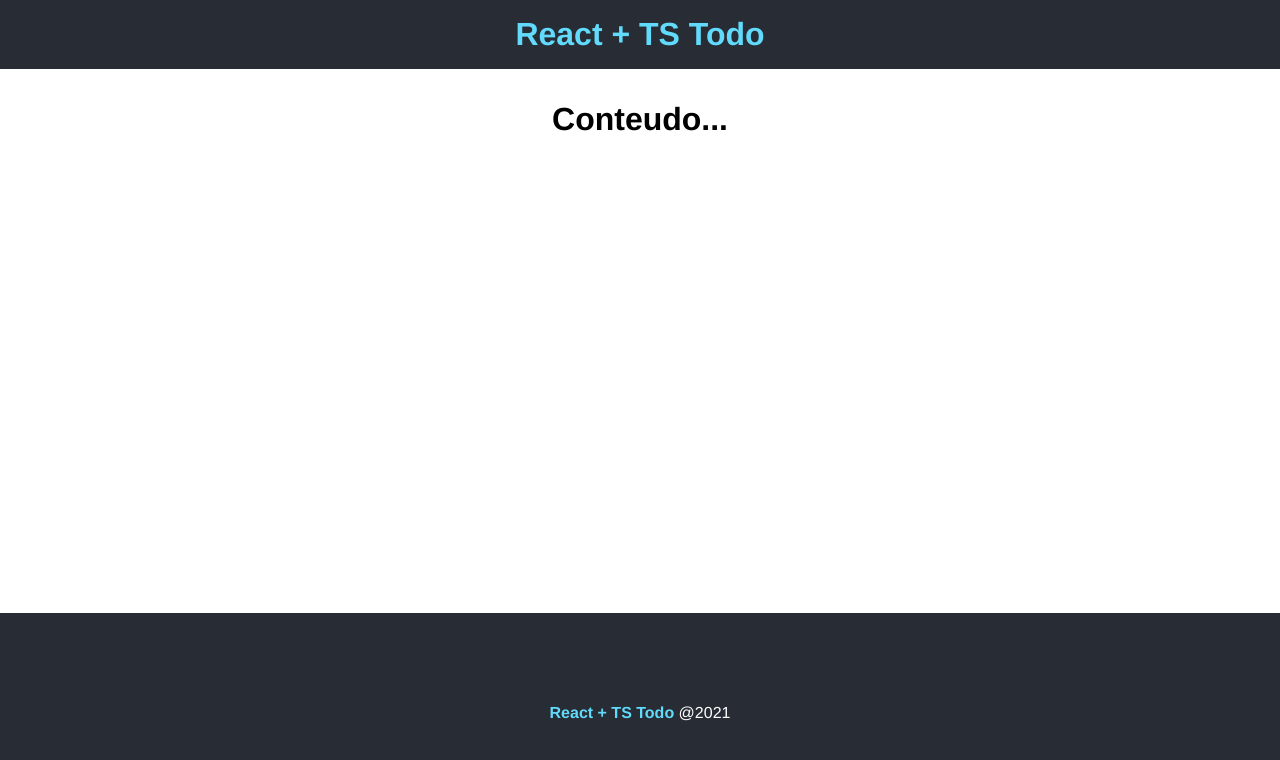
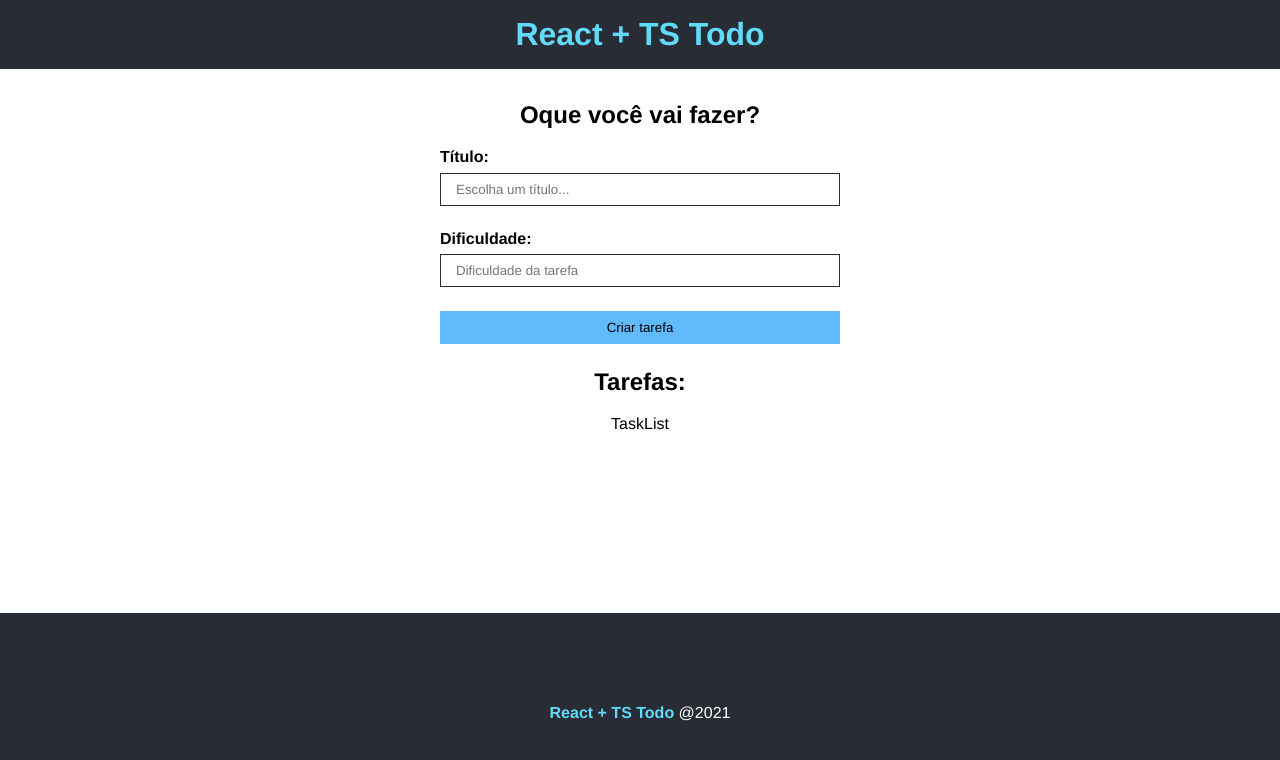
Before and after one commit to lucastheldl/ReactCrudTs, a React (Create React App) app: page / in a window 1280 px wide. Shown: the top 760 px of the page. Built offline with nearby package versions, Linux system fonts and the light colour scheme.

Commit message:
form css

```diff
--- a/public/index.html
+++ b/public/index.html
@@ -9,6 +9,12 @@
       name="description"
       content="Web site created using create-react-app"
     />
+    <!--bootstrap icons-->
+    <link
+      rel="stylesheet"
+      href="https://cdn.jsdelivr.net/npm/bootstrap-icons@1.10.2/font/bootstrap-icons.css"
+    />
+    <!--end bootstrap icons-->
     <link rel="apple-touch-icon" href="%PUBLIC_URL%/logo192.png" />
     <!--
       manifest.json provides metadata used when your web app is installed on a
--- a/src/App.tsx
+++ b/src/App.tsx
@@ -6,12 +6,27 @@ import styles from "./App.module.css"
 //components
 import Footer from './components/footer';
 import Header from './components/Header';
+import TaskForm from './components/TaskForm';
+import TaskList from './components/TaskList';
+
+//interfaces
+import { ITask } from './interfaces/Task';
 
 function App() {
   return (
     <div className="App">
       <Header/>
-      <main className={styles.main}><h1>Conteudo...</h1></main>
+
+      <main className={styles.main}>
+        <div>
+        <h2>Oque você vai fazer?</h2>
+      <TaskForm btnText='Criar tarefa'/>
+      </div>
+
+      <div>
+        <h2>Tarefas:</h2>
+        <TaskList/>
+      </div></main>
 
       <Footer/>
     </div>
--- /dev/null
+++ b/src/components/TaskForm.module.css
@@ -0,0 +1,32 @@
+.form{
+  display: flex;
+  flex-direction: column;
+  max-width: 400px;
+  margin: 0 auto;
+}
+.form input{
+  padding: 8px 15px;
+  margin-bottom: 1.5rem;
+  border-radius: 0;
+  border: 1px solid #282c34;
+}
+.form input[type="submit"]{
+  background-color: #61bafb;
+  border: 1px solid #61bafb;
+  color: black;
+  transition: .5s ;
+  cursor: pointer;
+}
+.form input[type="submit"]:hover{
+  background-color: white;
+  border: 1px solid #282c34;
+}
+.input_container{
+  display: flex;
+  flex-direction: column;
+  text-align: left;
+}
+.input_container label{
+  font-weight: bold;
+  margin-bottom: .4em;
+}
--- /dev/null
+++ b/src/components/TaskForm.tsx
@@ -0,0 +1,49 @@
+import React,{useState, ChangeEvent, FormEvent, useEffect} from 'react'
+//css
+import styles from "./TaskForm.module.css"
+
+//interfaces
+import { ITask } from '../interfaces/Task';
+
+type Props = {
+  btnText : string;
+}
+
+const TaskForm = ({btnText}: Props) => {
+
+  //const [tasks,setTasks] = useState<ITask>([]);
+
+  const [id,setId] = useState<number>(0);
+  const [title,setTitle] = useState<string>("");
+  const [dificult,setDificult] = useState<number>(0);
+
+  const addTaskHandler = () => {
+
+  }
+  const changeHandler = (e:ChangeEvent<HTMLInputElement>) => {
+    if(e.target.name === "title"){
+      setTitle(e.target.value);
+
+    }
+    else {
+      setDificult(parseInt(e.target.value));
+    }
+  }
+
+  return (
+    <form className={styles.form} onSubmit={addTaskHandler}>
+      <div className={styles.input_container}>
+        <label htmlFor="title">Título:</label>
+        <input type="text" placeholder='Escolha um título...' name='title' onChange={changeHandler}/>
+      </div>
+
+      <div className={styles.input_container}>
+        <label htmlFor="dificult">Dificuldade:</label>
+        <input type="text" placeholder='Dificuldade da tarefa' name='dificult' onChange={changeHandler}/>
+      </div>
+      <input type="submit" value={btnText}/>
+    </form>
+  )
+}
+
+export default TaskForm
--- /dev/null
+++ b/src/components/TaskList.tsx
@@ -0,0 +1,11 @@
+import React from 'react'
+
+type Props = {}
+
+const TaskList = (props: Props) => {
+  return (
+    <div>TaskList</div>
+  )
+}
+
+export default TaskList
--- /dev/null
+++ b/src/interfaces/Task.ts
@@ -0,0 +1,5 @@
+export interface ITask{
+  id:number,
+  title:string,
+  dificult:number,
+}
```
